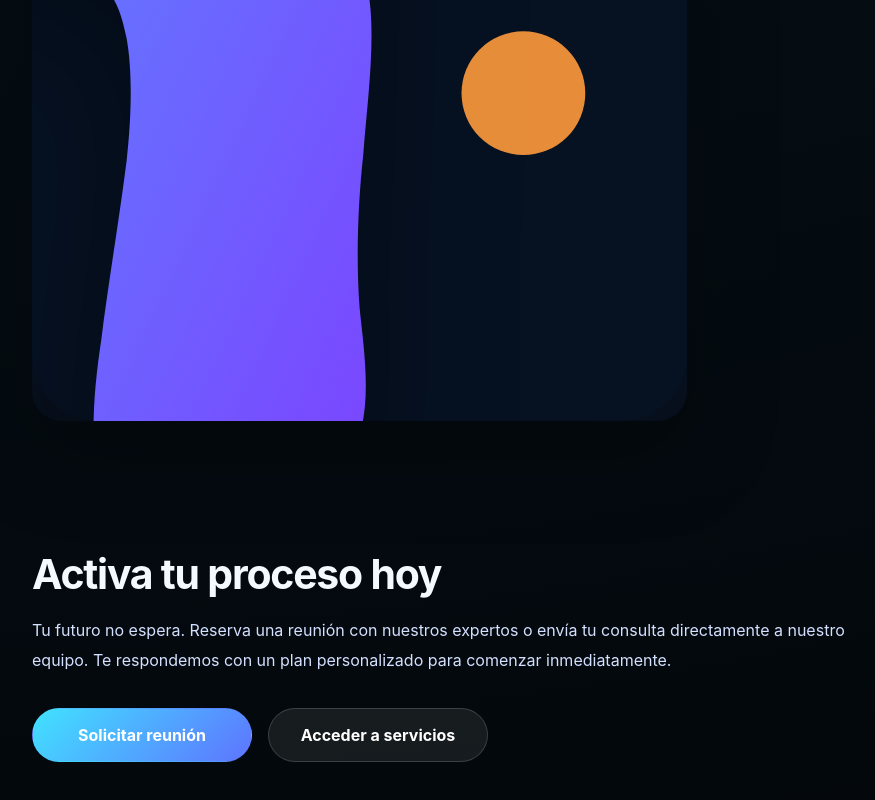
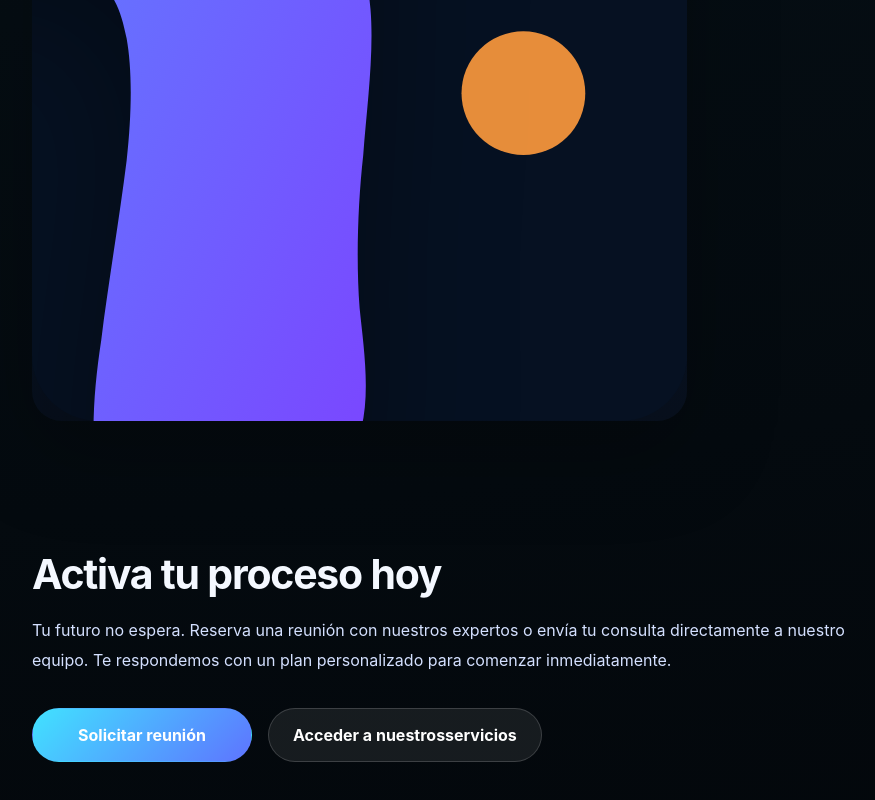
Before and after one commit to gsilva221/pagina_web_innovacion, a plain HTML site: page index.html in a window 1280 px wide. Shown: the part 3486-4286 px from the top of the page, without its empty margins (50-925 px from the left). Drawn offline with Linux system fonts and the light colour scheme.

Commit message:
Pagina actualizada

```diff
--- a/index.html
+++ b/index.html
@@ -148,7 +148,7 @@
       <p>Tu futuro no espera. Reserva una reunión con nuestros expertos o envía tu consulta directamente a nuestro equipo. Te respondemos con un plan personalizado para comenzar inmediatamente.</p>
       <div class="actions">
         <a class="primary" href="solicitarServicio.html">Solicitar reunión</a>
-        <a class="secondary" href="registro.html">Acceder a servicios</a>
+        <a class="secondary" href="registro.html">Acceder a nuestrosservicios</a>
       </div>
     </section>
   </main>
```
